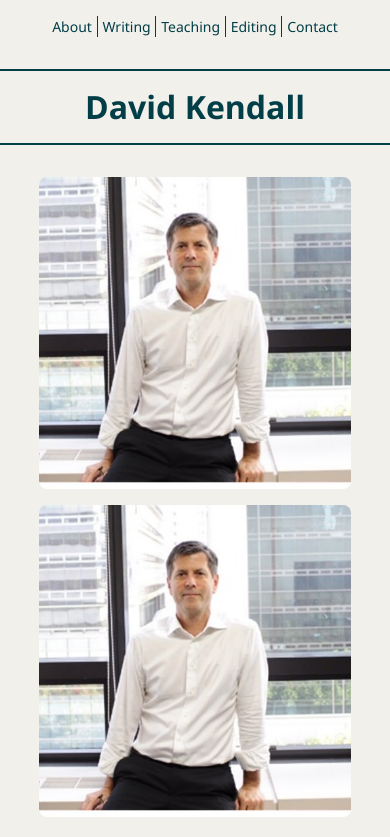
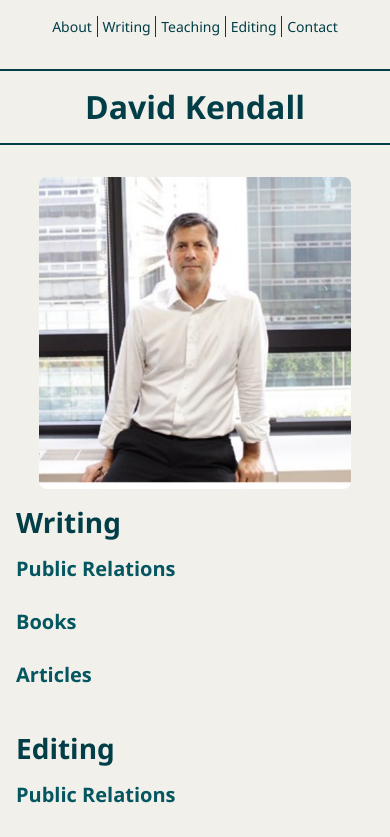
Before and after one commit to wksnders/David-Portfolio, a Vue app: page / in a window 390 px wide. Shown: the top 837 px of the page. Built offline with nearby package versions, Linux system fonts and the light colour scheme.

Commit message:
single pic on mobile

```diff
--- a/src/components/IntroductionImages.vue
+++ b/src/components/IntroductionImages.vue
@@ -3,7 +3,7 @@
     <div class="image-wrapper">
       <img src="/images/David1.jpg" alt="Image of David" />
     </div>
-    <div class="image-wrapper">
+    <div class="image-wrapper second-image">
       <img src="/images/David1.jpg" alt="Image of David" />
     </div>
   </section>
@@ -13,19 +13,21 @@
 .image-section {
   width: 100%;
   display: flex;
-  flex-direction: column; /* stack by default */
+  flex-direction: column;
   gap: 1rem;
   padding: 0 10%;
   box-sizing: border-box;
 }
 
-/* Image container */
 .image-wrapper {
   width: 100%;
   aspect-ratio: 1;
 }
 
-/* Image fills container */
+.second-image {
+  display: none;
+}
+
 .image-wrapper img {
   width: 100%;
   height: 100%;
@@ -33,7 +35,6 @@
   border-radius: 8px;
 }
 
-/* Side-by-side for wider screens (>=800px) */
 @media (min-width: 800px) {
   .image-section {
     flex-direction: row;
@@ -41,7 +42,12 @@
   }
 
   .image-wrapper {
-    width: 50%; /* each takes half of available width */
+    width: 50%;
+  }
+
+
+  .second-image {
+    display: block;
   }
 }
 </style>
```
